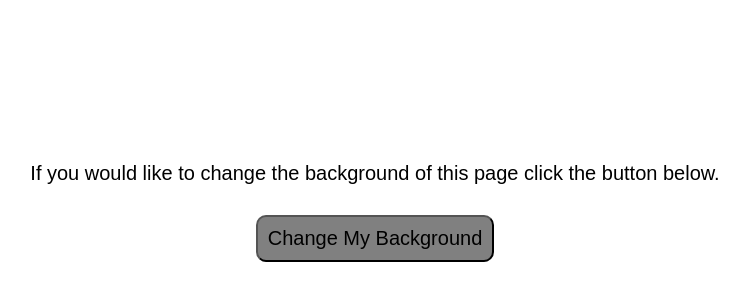
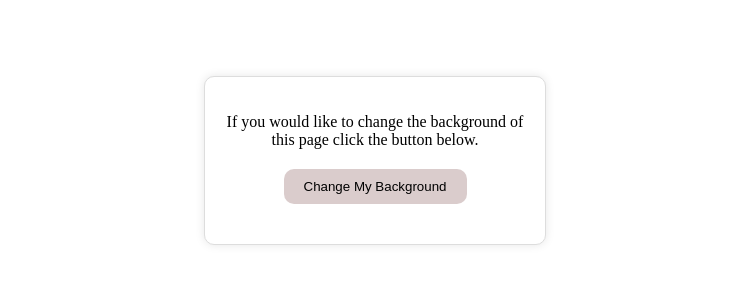
Before and after one commit to dfw-dahal/Background-color-change, a plain HTML site: page index.html in a window 1280 px wide. Shown: the part 248-548 px from the top of the page, without its empty margins (265-1014 px from the left). Drawn offline with Linux system fonts and the light colour scheme.

Commit message:
Update index.css

```diff
--- a/index.css
+++ b/index.css
@@ -1,31 +1,36 @@
-*{
-    font: bold;
-    font-size: 20px;
-    font-family: sans-serif;
-    padding: 10px;
-    margin: 10px;
-
-}
-.container{
+.container {
     display: flex;
     justify-content: center;
     align-items: center;
     height: 100vh;
-}
-button{
-    background-color: gray;
+  }
+
+  .card {
+    background-color: #fff;
+    padding: 20px;
+    border: 1px solid #ddd;
     border-radius: 10px;
-    text-decoration: none;
+    box-shadow: 0 0 10px rgba(0, 0, 0, 0.1);
+    width: 300px;
     text-align: center;
-    margin: 0;
+  }
+
+  .card p {
+    margin-bottom: 20px;
+  }
+
+  .card button {
     display: block;
     margin: 20px auto;
-}
-button:hover{
-    background-color: rgb(235, 225, 225);
+    padding: 10px 20px;
+    border: none;
+    border-radius: 10px;
+    background-color: rgb(218, 204, 204);
+    color: black;
+    cursor: pointer;
+  }
+
+  .card button:hover {
+    background-color: rgb(112, 110, 110);
     transition: 0.5s;
-}
-.box{
-    display:inline-block;
-    text-align: center;
-}
+  }
```
